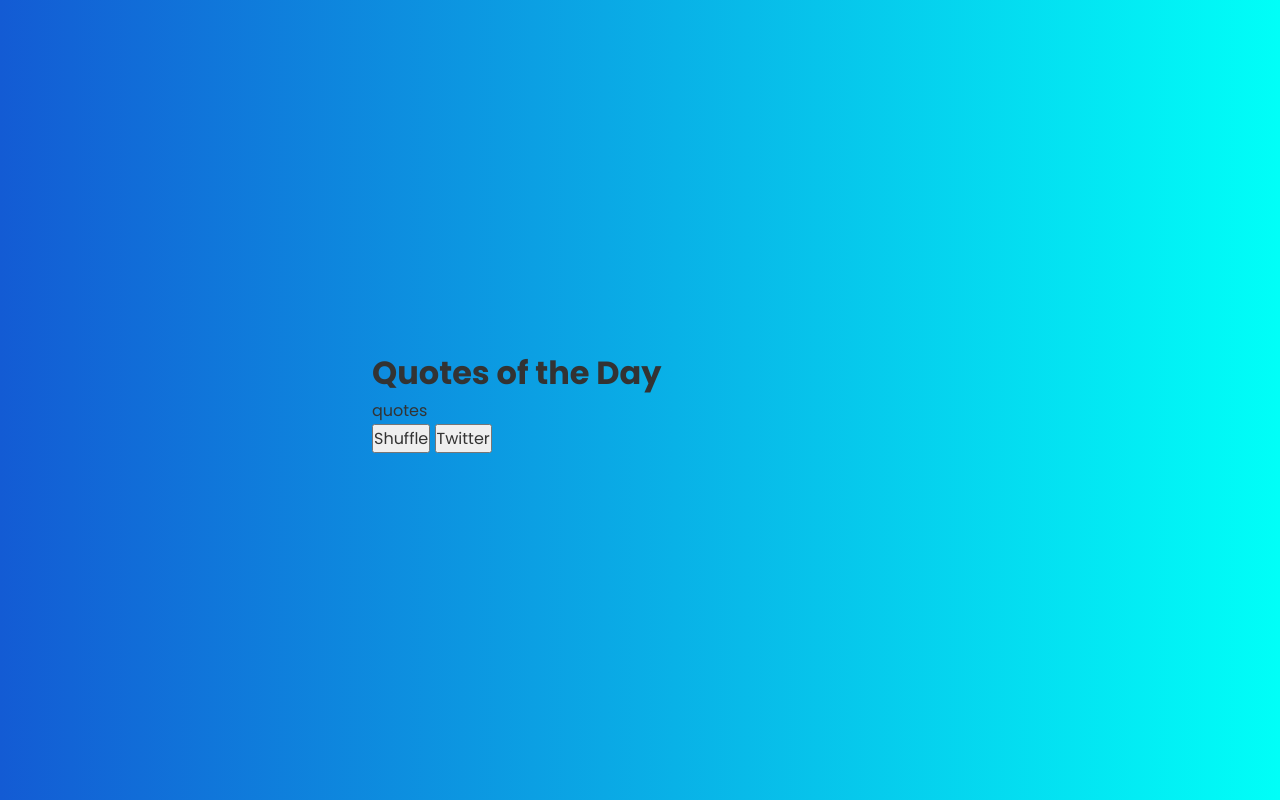
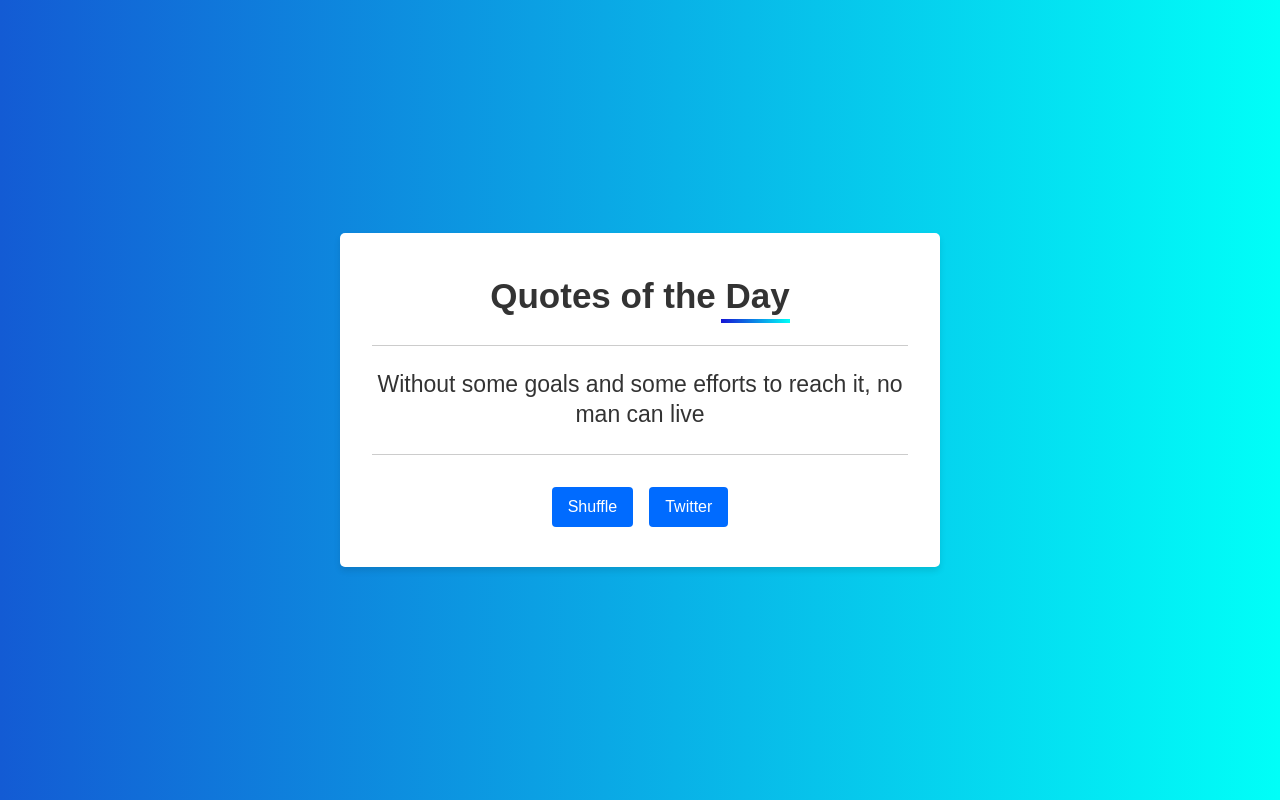
Before and after one commit to Rajender-01/random-quotes-generator, a website built with Vite: page index.html in a window 1280 px wide. Built offline with nearby package versions, Linux system fonts and the light colour scheme; a web font is replaced by a local one.

Commit message:
Feat: added the styling

```diff
--- a/index.html
+++ b/index.html
@@ -10,12 +10,12 @@
 
 <body>
   <div class="quotes flex-center">
-    <div class="quotes__cont">
+    <div class="quotes__cont flex-col-center">
       <h1 class="quotes__heading">Quotes of the Day</h1>
-      <p class="quotes__quote">quotes</p>
-      <div class="quotes__btns">
-        <button class="quotes__generatebtn">Shuffle</button>
-        <button class="quotes__twitterbtn">Twitter</button>
+      <p class="quotes__quote">Without some goals and some efforts to reach it, no man can live</p>
+      <div class="quotes__btns flex-center">
+        <button class="button quotes__generatebtn">Shuffle</button>
+        <button class="button quotes__twitterbtn">Twitter</button>
       </div>
     </div>
   </div>
--- a/src/scss/quote.scss
+++ b/src/scss/quote.scss
@@ -7,8 +7,39 @@
   &__cont {
     width: 100%;
     max-width: 600px;
-    padding: 2rem;
+    gap: 1.7rem;
+    padding: 2.5rem 2rem;
     border-radius: 5px;
+    background-color: rgb(255, 255, 255);
+    backdrop-filter: blur(2px);
+    box-shadow: 0 4px 6px rgba(0, 0, 0, 0.1);
+  }
+
+  &__heading {
+    font-size: 35px;
+    position: relative;
+
+    &::before {
+      content: "";
+      position: absolute;
+      right: 0;
+      bottom: -5px;
+      width: 23%;
+      height: 4px;
+      background: linear-gradient(90deg, rgb(22, 19, 212) 0%, rgba(0, 255, 248, 1) 100%);
+    }
+  }
+
+  &__quote {
+    font-size: 23px;
+    text-align: center;
+    border-top: 1px solid #ccc;
+    border-bottom: 1px solid #ccc;
+    padding-block: 1.5rem;
+  }
+
+  &__btns {
     gap: 1rem;
+    margin-top: 0.3rem;
   }
 }
--- a/src/scss/reset.scss
+++ b/src/scss/reset.scss
@@ -1,4 +1,4 @@
-@import url('https://fonts.googleapis.com/css2?family=Poppins:ital,wght@0,100;0,200;0,300;0,400;0,500;0,600;0,700;0,800;0,900;1,100;1,200;1,300;1,400;1,500;1,600;1,700;1,800;1,900&display=swap');
+@import url('https://fonts.googleapis.com/css2?family=Afacad+Flux:wght@100..1000&display=swap');
 
 * {
   box-sizing: border-box;
@@ -7,8 +7,8 @@
 }
 
 body {
-  font-family: "Poppins", sans-serif;
-  line-height: 1.6;
+  font-family: "Afacad Flux", sans-serif;
+  line-height: 1.3;
   color: #333;
   width: 100vw;
   height: 100vh;
@@ -53,3 +53,17 @@ ol {
   align-items: center;
   justify-content: center;
 }
+
+.button {
+  background: #006BFF;
+  color: #fff;
+  border: none;
+  padding: 0.6rem 1rem;
+  border-radius: 4px;
+  cursor: pointer;
+
+  &:hover {
+    background-color: #006affe7;
+    transition: ease-in-out linear 0.3s;
+  }
+}
```
